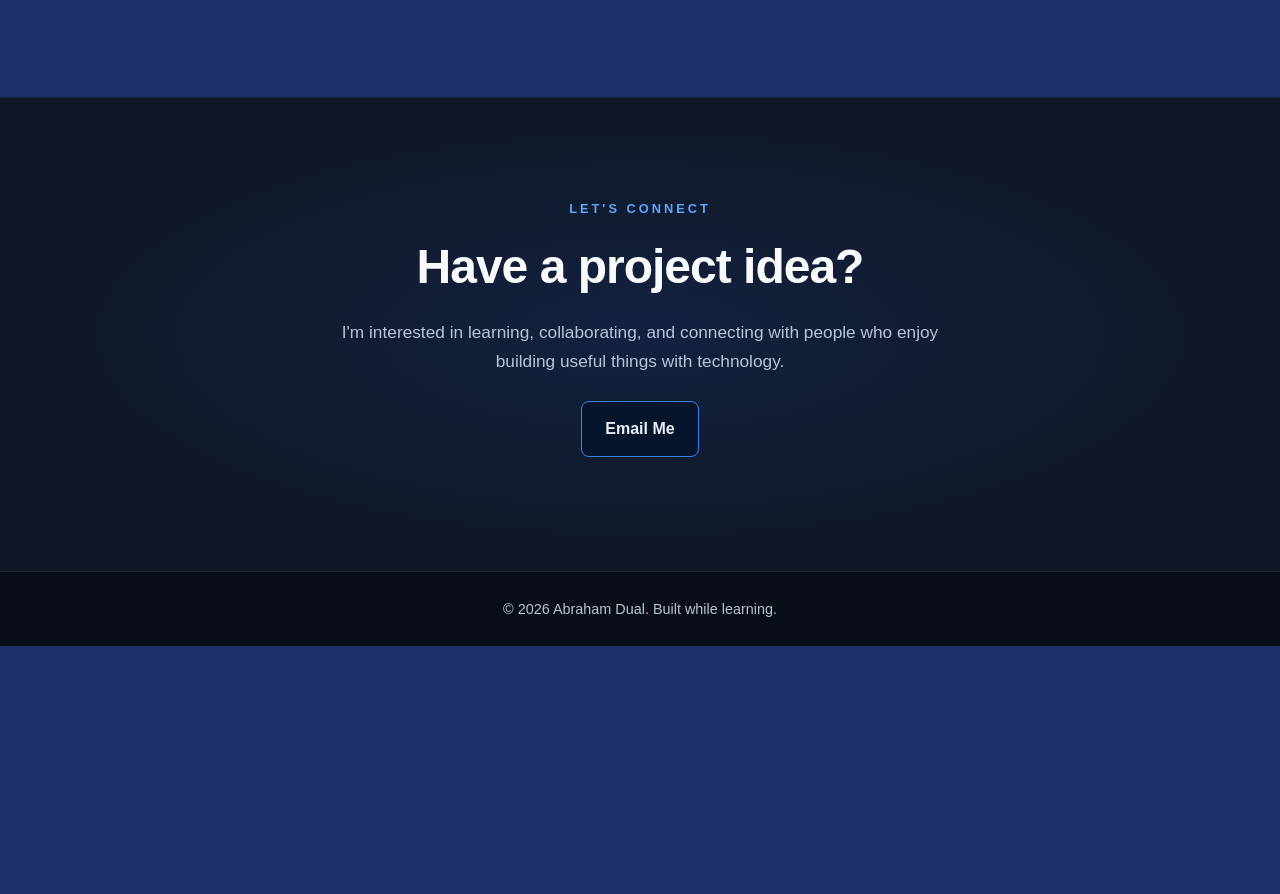
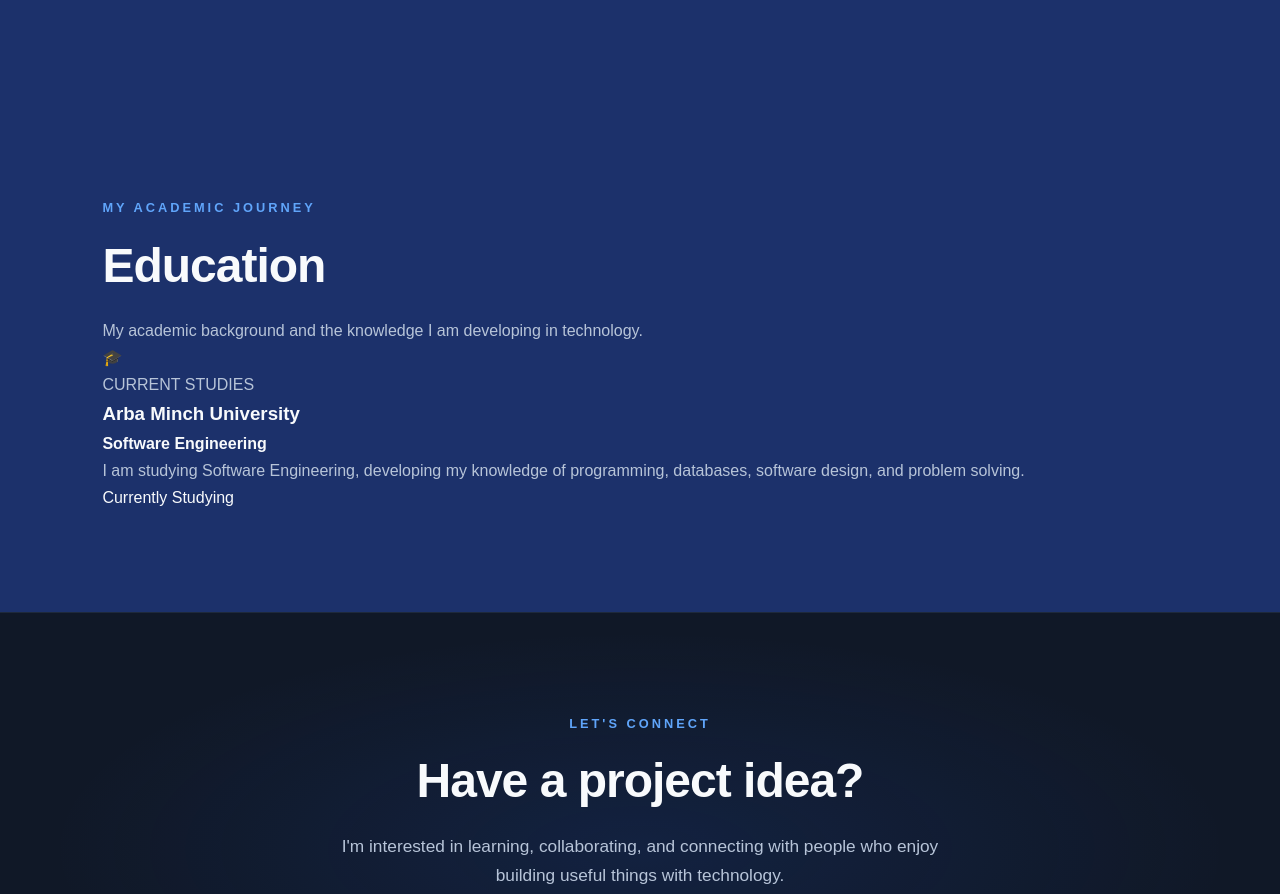
Before and after one commit to Abrahmdual/Abraham-Portfolio, a plain HTML site: page index.html in a window 1280 px wide. Shown: the part 2786-3680 px from the top of the page. Before the commit the page ends 3432 px from the top, so only its background shows below. Drawn offline with Linux system fonts and the light colour scheme.

Commit message:
education section

```diff
--- a/index.html
+++ b/index.html
@@ -236,6 +236,47 @@ that solves real world problems.
     </div>
 </section>
 
+<!-- ===== EDUCATION SECTION ===== -->
+
+<section id="education">
+    <div class="container">
+
+        <div class="section-heading">
+            <p class="eyebrow">MY ACADEMIC JOURNEY</p>
+            <h2>Education</h2>
+            <p>
+                My academic background and the knowledge
+                I am developing in technology.
+            </p>
+        </div>
+
+        <div class="education-card">
+
+            <div class="education-icon">🎓</div>
+
+            <div class="education-details">
+                <p class="education-label">CURRENT STUDIES</p>
+
+                <h3>Arba Minch University</h3>
+
+                <h4>Software Engineering</h4>
+
+                <p>
+                    I am studying Software Engineering, developing
+                    my knowledge of programming, databases,
+                    software design, and problem solving.
+                </p>
+
+                <span class="education-status">
+                    Currently Studying
+                </span>
+            </div>
+
+        </div>
+
+    </div>
+</section>
+
 
         <!-- Contact -->
         <section id="contact" class="section contact-section">
```
